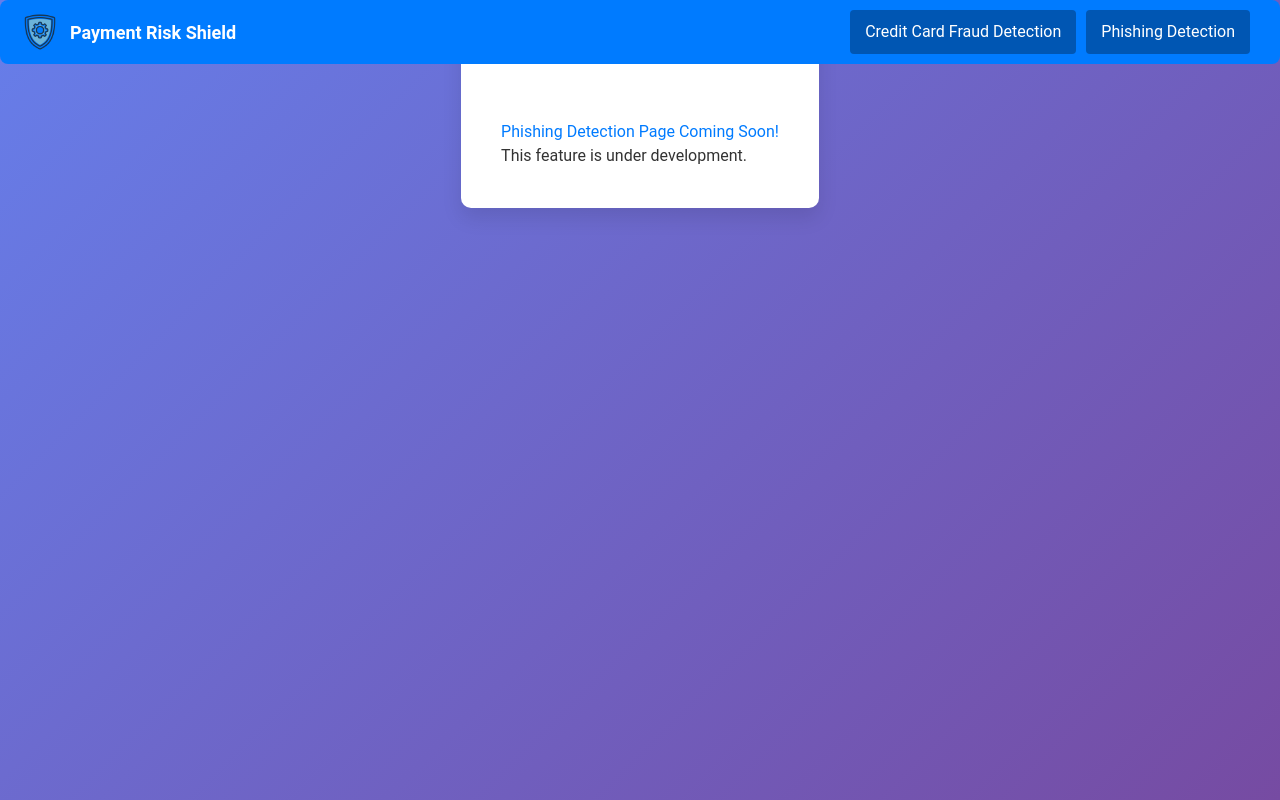
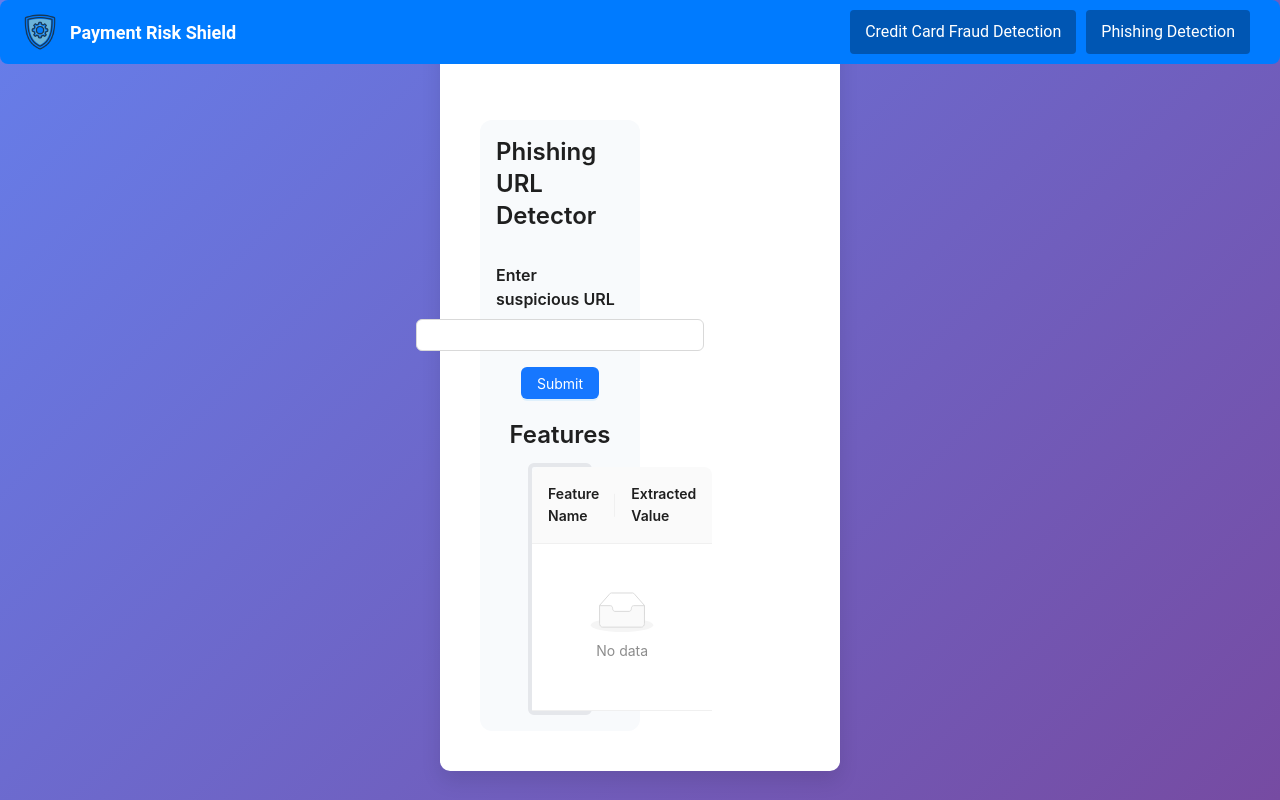
Before and after one commit to BeheraSas/Project--Payment-Risk-Shield, a React (Create React App) app in the folder frontend/: page /phishing-detection in a window 1280 px wide. Built offline with nearby package versions, Linux system fonts and the light colour scheme.

Commit message:
"integrated URL Phishing feature into credit card detection dashboard page"

```diff
--- a/frontend/src/App.js
+++ b/frontend/src/App.js
@@ -2,8 +2,9 @@ import React, { useState } from 'react';
 import { BrowserRouter as Router, Route, Link, Routes } from 'react-router-dom';
 import FormComponent from './components/FormComponent';
 import PredictionComponent from './components/PredictionComponent';
+import PhishingURLDetector from './components/PhishingURLDetector.component';
 import './App.css';
-import logo from './assets/logo.png'; // Correct import path
+import logo from './assets/logo.png';
 
 function App() {
   return (
@@ -22,7 +23,7 @@ function App() {
         <div className="content">
           <Routes>
             <Route path="/" element={<FraudDetectionPage />} />
-            <Route path="/phishing-detection" element={<PlaceholderComponent />} />
+            <Route path="/phishing-detection" element={<PhishingURLDetector />} />
           </Routes>
         </div>
       </div>
@@ -56,11 +57,4 @@ const FraudDetectionPage = () => {
   );
 };
 
-const PlaceholderComponent = () => (
-  <div>
-    <h2>Phishing Detection Page Coming Soon!</h2>
-    <p>This feature is under development.</p>
-  </div>
-);
-
 export default App;
```
Also changed, not shown: 1 other file (tests, documents, lock files or other folders).
